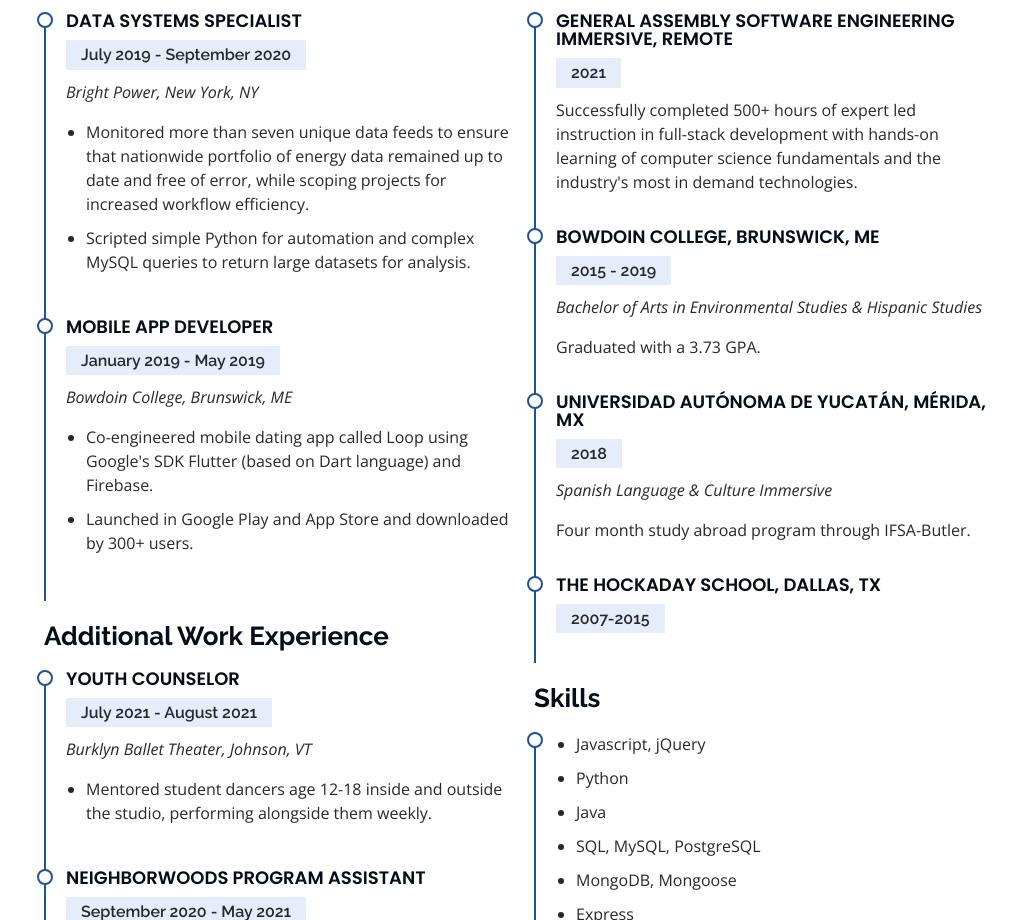
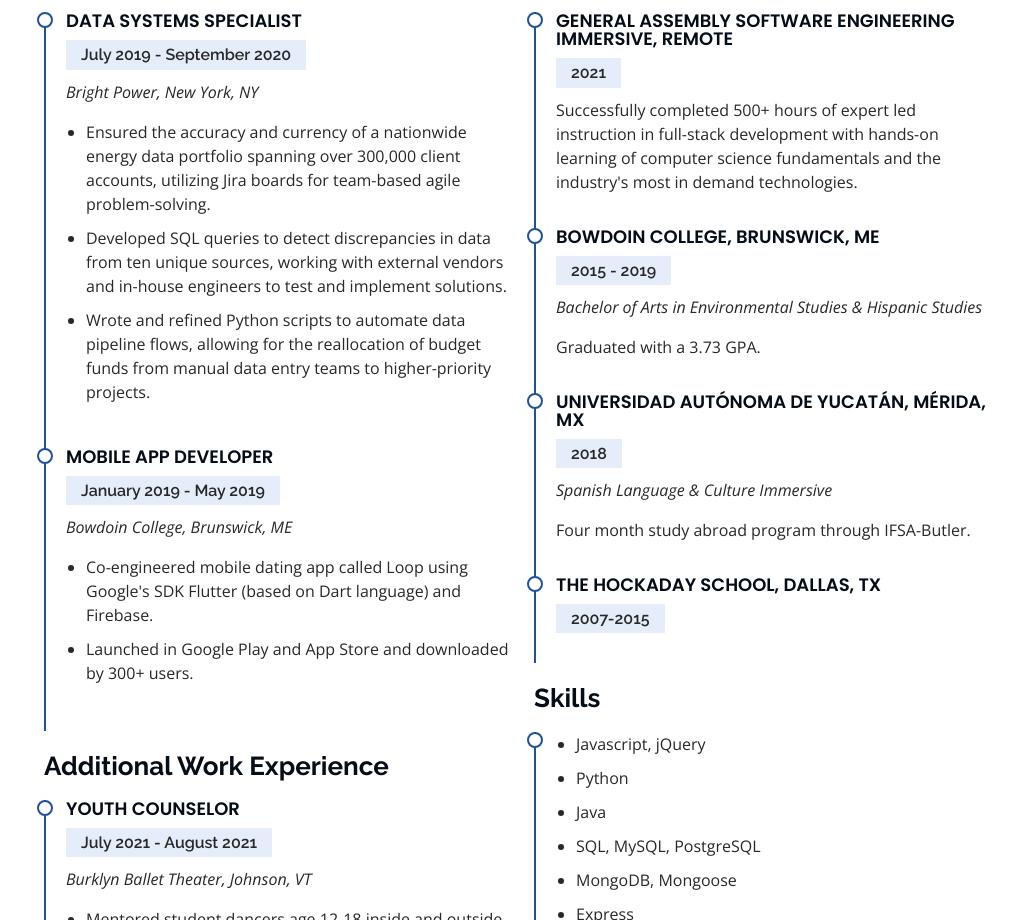
Before and after one commit to ripleymay/portfolio, a plain HTML site: page index.html in a window 1280 px wide. Shown: the part 2560-3480 px from the top of the page, without its empty margins (268-1280 px from the left). Drawn offline with nearby package versions, Linux system fonts and the light colour scheme.

Commit message:
update bright power test

```diff
--- a/index.html
+++ b/index.html
@@ -221,8 +221,9 @@
               <h5>July 2019 - September 2020</h5>
               <p><em>Bright Power, New York, NY </em></p>
               <ul>
-                <li>Monitored more than seven unique data feeds to ensure that nationwide portfolio of energy data remained up to date and free of error, while scoping projects for increased workflow efficiency.</li>
-                <li>Scripted simple Python for automation and complex MySQL queries to return large datasets for analysis.</li>
+                <li>Ensured the accuracy and currency of a nationwide energy data portfolio spanning over 300,000 client accounts, utilizing Jira boards for team-based agile problem-solving.</li>
+                <li>Developed SQL queries to detect discrepancies in data from ten unique sources, working with external vendors and in-house engineers to test and implement solutions.</li>
+                <li>Wrote and refined Python scripts to automate data pipeline flows, allowing for the reallocation of budget funds from manual data entry teams to higher-priority projects.</li>
               </ul>
             </div>
             <div class="resume-item">
```
